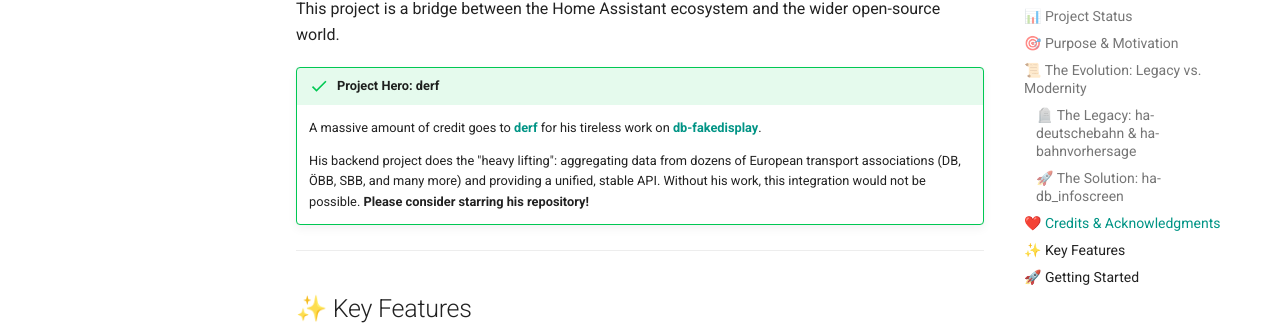
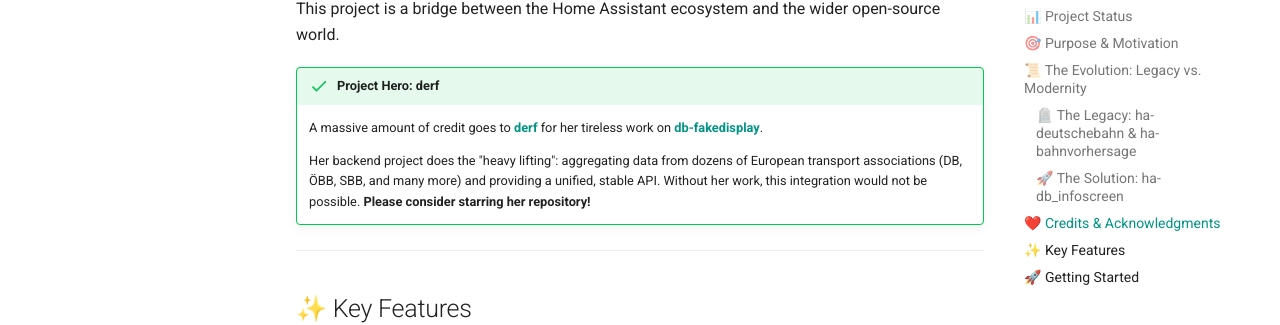
Before and after one commit to FaserF/ha-db_infoscreen, an MkDocs documentation site: the page built from docs/index.md, in a window 1280 px wide and 900 px high, scrolled down 2121 px. Shown: the part 140-465 px from the top of the window. Built offline with MkDocs 1.6.1 and Material for MkDocs 9.7.7, drawn with Linux system fonts in a browser that asks for light colours; comment, search, counter and statistics services are not loaded.

Commit message:
Update index.md

```diff
--- a/docs/index.md
+++ b/docs/index.md
@@ -82,9 +82,9 @@
 This project is a bridge between the Home Assistant ecosystem and the wider open-source world.
 
 !!! success "Project Hero: derf"
-    A massive amount of credit goes to [**derf**](https://github.com/derf) for his tireless work on [**db-fakedisplay**](https://github.com/derf/db-fakedisplay).
+    A massive amount of credit goes to [**derf**](https://github.com/derf) for her tireless work on [**db-fakedisplay**](https://github.com/derf/db-fakedisplay).
 
-    His backend project does the "heavy lifting": aggregating data from dozens of European transport associations (DB, ÖBB, SBB, and many more) and providing a unified, stable API. Without his work, this integration would not be possible. **Please consider starring his repository!**
+    Her backend project does the "heavy lifting": aggregating data from dozens of European transport associations (DB, ÖBB, SBB, and many more) and providing a unified, stable API. Without her work, this integration would not be possible. **Please consider starring her repository!**
 
 ---
 
```
